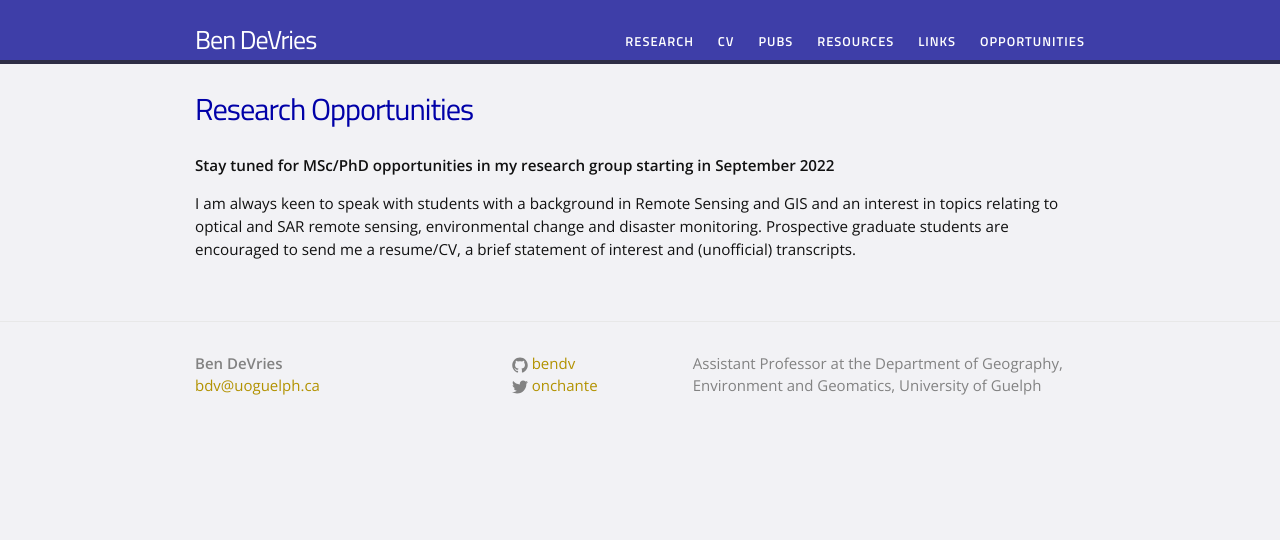
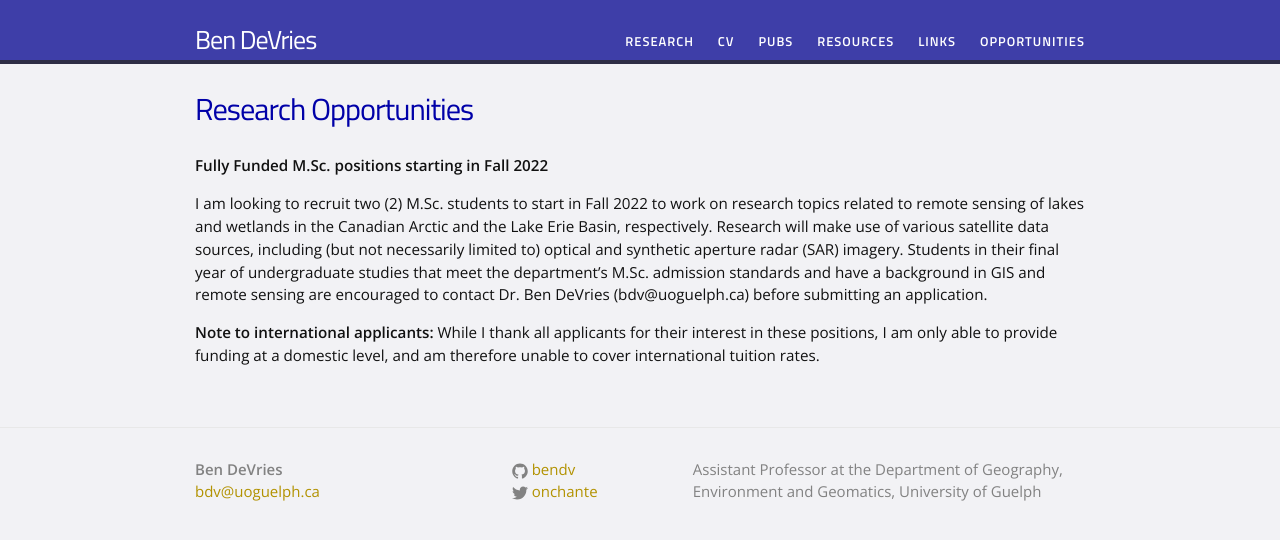
Before and after one commit to bendv/bendv.github.io, a Jekyll site: the page built from opportunities.md, in a window 1280 px wide. Shown: the top 540 px of the page. Built offline with Jekyll 4.4.1, drawn with Linux system fonts in a browser that asks for light colours.

Commit message:
update opportunities

```diff
--- a/opportunities.md
+++ b/opportunities.md
@@ -4,6 +4,8 @@ title: Research Opportunities
 permalink: /opportunities/
 ---
 
-**Stay tuned for MSc/PhD opportunities in my research group starting in September 2022**
+**Fully Funded M.Sc. positions starting in Fall 2022**
 
-I am always keen to speak with students with a background in Remote Sensing and GIS and an interest in topics relating to optical and SAR remote sensing, environmental change and disaster monitoring. Prospective graduate students are encouraged to send me a resume/CV, a brief statement of interest and (unofficial) transcripts.
+I am looking to recruit two (2) M.Sc. students to start in Fall 2022 to work on research topics related to remote sensing of lakes and wetlands in the Canadian Arctic and the Lake Erie Basin, respectively. Research will make use of various satellite data sources, including (but not necessarily limited to) optical and synthetic aperture radar (SAR) imagery. Students in their final year of undergraduate studies that meet the department’s M.Sc. admission standards and have a background in GIS and remote sensing are encouraged to contact Dr. Ben DeVries (bdv@uoguelph.ca) before submitting an application.
+
+**Note to international applicants:** While I thank all applicants for their interest in these positions, I am only able to provide funding at a domestic level, and am therefore unable to cover international tuition rates.
```
